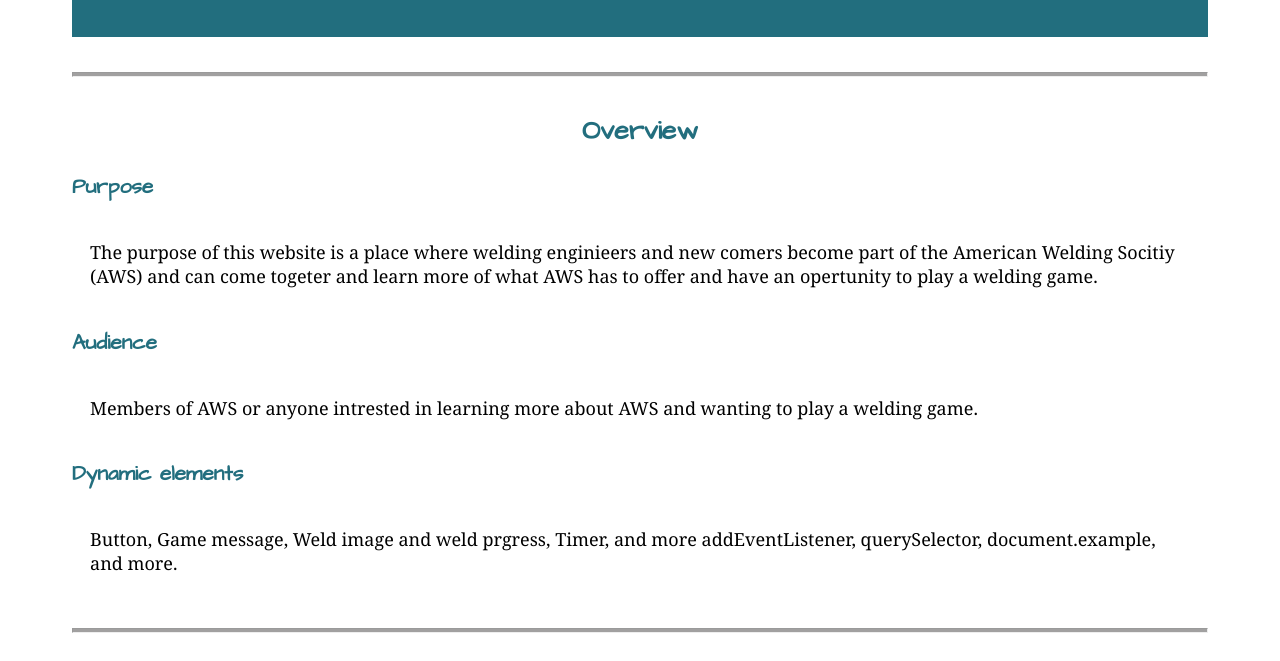
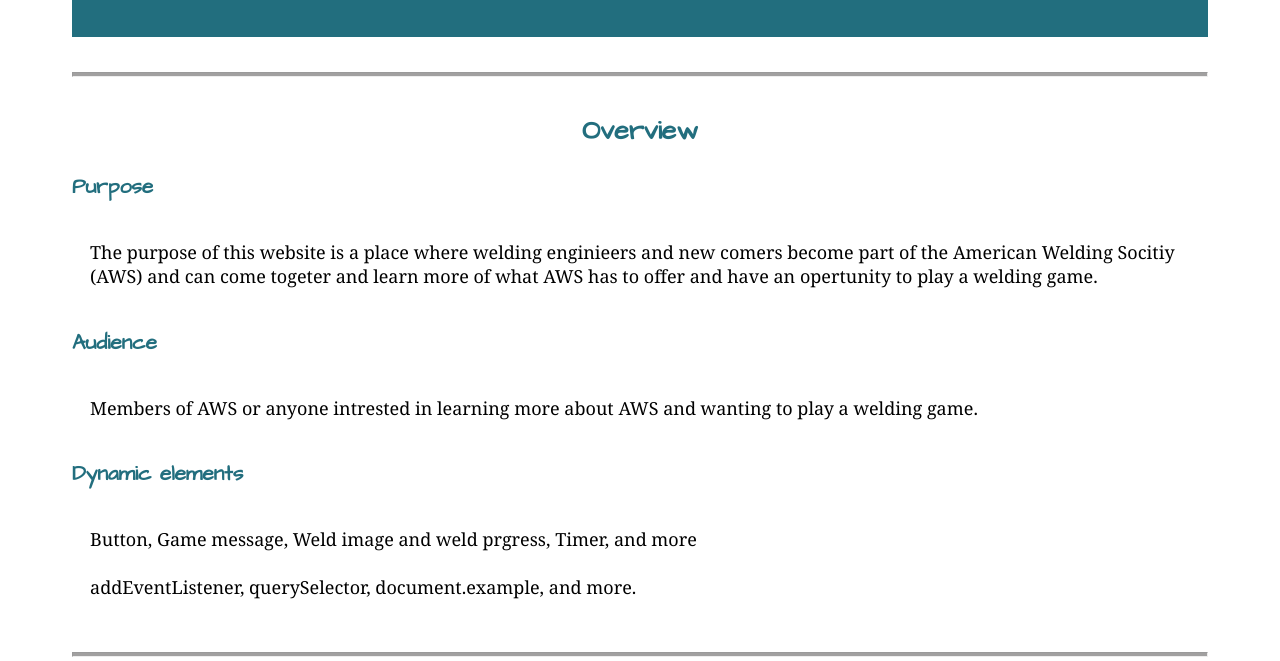
Before and after one commit to douglaslaursen/WDD_131, a plain HTML site: page final/app-plan.html in a window 1280 px wide. Shown: the part 291-952 px from the top of the page. Drawn offline with Linux system fonts and the light colour scheme.

Commit message:
added an paragraph

```diff
--- a/final/app-plan.html
+++ b/final/app-plan.html
@@ -31,7 +31,7 @@
 			<!-- change this -->
 
 			<h3>Dynamic elements</h3>
-			<p>Button, Game message, Weld image and weld prgress, Timer, and more
+			<p>Button, Game message, Weld image and weld prgress, Timer, and more<br><br>
 				addEventListener, querySelector, document.example, and more.
 			</p>
 			<!-- change this -->
```
